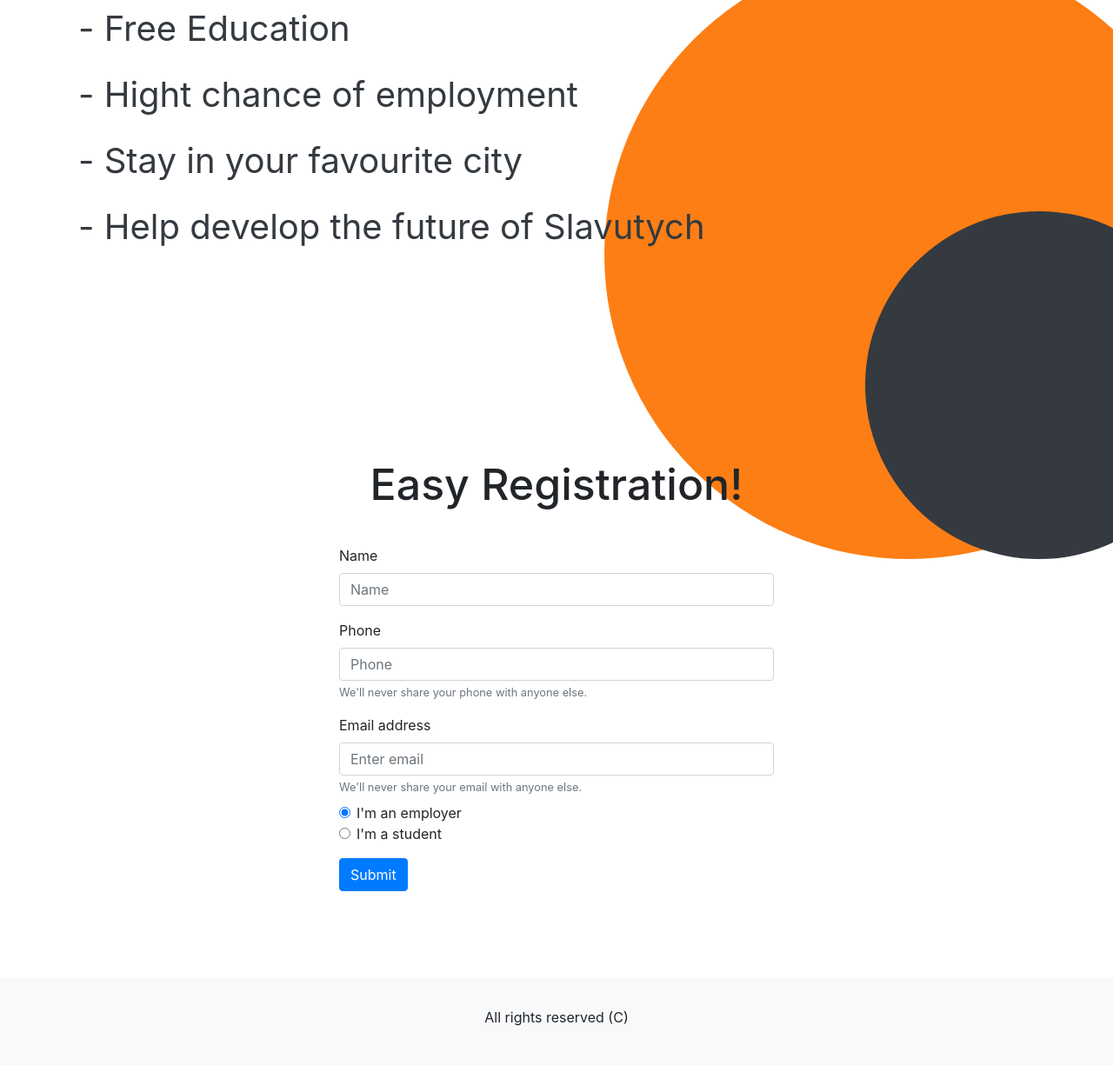
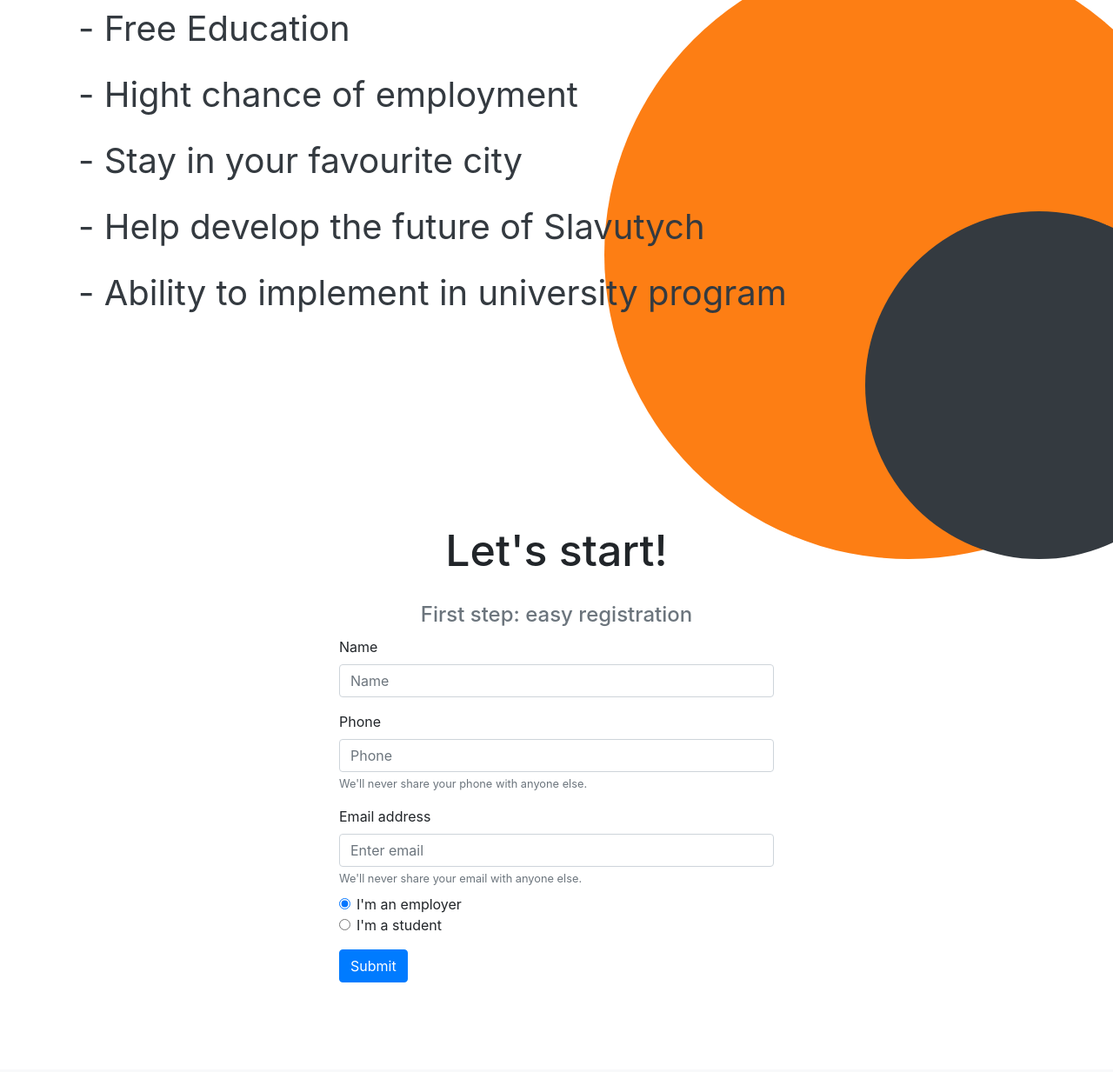
Before and after one commit to tyooma/school_builder, a website built with Parcel: page src/index.html in a window 1280 px wide. Shown: the part 869-2102 px from the top of the page at 87% size. Built offline with nearby package versions, Linux system fonts and the light colour scheme.

Commit message:
about fixes

```diff
--- a/src/index.html
+++ b/src/index.html
@@ -61,6 +61,9 @@
                         <p>
                           - Help develop the future of Slavutych
                         </p>
+                        <p>
+                          - Ability to implement in university program
+                        </p>
                     </div>
                 </div>
                 <div class="about__circle"></div>
@@ -68,8 +71,9 @@
             </section>
             <section id="registration" class="registration">
                 <h2 class="registration__title">
-                  Easy Registration!
+                  Let's start!
                 </h2>
+                <h4 class="registration__subtitle">First step: easy registration</h4>
                 <form class="registration__form">
                     <div class="form-group">
                         <label for="exampleInputEmail1">Name</label>
@@ -104,7 +108,7 @@
             </section>
         </main>
         <footer class="footer" id="footer">
-            <div class="footer__text"">
+            <div class="footer__text">
               All rights reserved (C)
             </div>
         </footer>
--- a/src/styles/_registration.scss
+++ b/src/styles/_registration.scss
@@ -8,7 +8,7 @@
 
   &__title {
     margin-top: 60px;
-    margin-bottom: 40px;
+    margin-bottom: 30px;
 
     font-size: 50px;
     text-align: center;
@@ -21,6 +21,12 @@
     }
   }
 
+  &__subtitle {
+    margin-bottom: 10px;
+
+    color: #6c757d;
+  }
+
   &__form {
     width: 500px;
   }
```
Also changed, not shown: 1 other file. Lines whose indentation alone changed are shown as unchanged.
